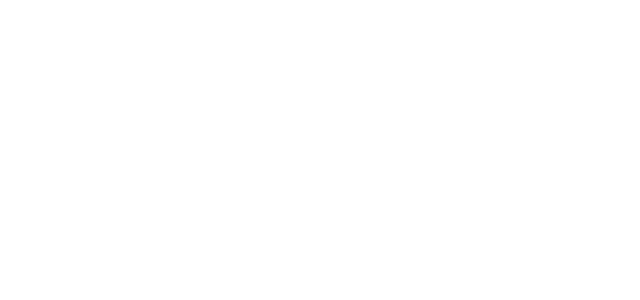
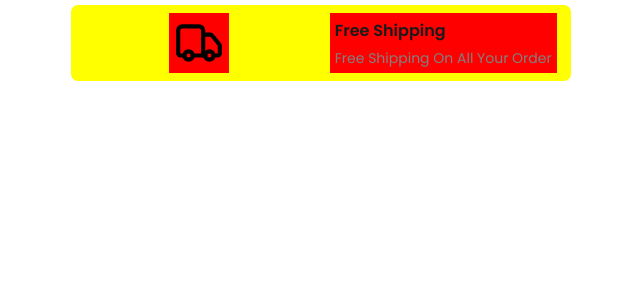
Before and after one commit to delciocapolo/agricolar, a React (Vite) app: page / in a window 1280 px wide. Shown: the top 300 px of the page, without its empty margins (319-959 px from the left). Built offline with nearby package versions, Linux system fonts and the light colour scheme.

Commit message:
working at Featured bar

```diff
--- a/src/App.tsx
+++ b/src/App.tsx
@@ -1,4 +1,6 @@
+import Featured from "./components/main-components/Featured/Featured";
 import { IMediaCard } from "./components/main-components/TeamCard/interfaces/interface";
+import Box from "./components/main-components/TopLevelComponent/Box/Box";
 
 const App = () => {
   const social_medias: IMediaCard[] = [
@@ -22,7 +24,7 @@
 
   return (
     <main className="main">
-
+      <Featured />
     </main>
   );
 };
--- a/src/components/main-components/Featured/Featured.tsx
+++ b/src/components/main-components/Featured/Featured.tsx
@@ -0,0 +1,12 @@
+import Box from "../TopLevelComponent/Box/Box";
+import Feature from "./internalComponents/Feature";
+
+const Featured = () => {
+    return (
+        <Box className="featured">
+            <Feature />
+        </Box>
+    )
+};
+
+export default Featured;
--- a/src/components/main-components/Featured/internalComponents/Feature.tsx
+++ b/src/components/main-components/Featured/internalComponents/Feature.tsx
@@ -0,0 +1,42 @@
+import styled from "@emotion/styled";
+import Box from "../../TopLevelComponent/Box/Box";
+import { Truck } from "lucide-react";
+
+const Feature = () => {
+    const size = 50;
+
+    const Content = styled(Box)`
+        flex-direction: column;
+        align-items: flex-start;
+        gap: 5px;
+        background-color: red;
+    `;
+    const Title = styled['h1'](_ => ({ font: 'var(--Body-Medium-600)', color: 'var(--Gray-900)' }));
+    const SubTitle = styled['h2'](_ => ({ font: 'var(--Body-Small-400)', color: 'var(--Gray-500)' }));
+
+    const Feature = styled(Box)`
+        padding: 0.5rem;
+        background-color: yellow;
+        border-radius: var(--border-radius);
+        width: 500px;
+        gap: 5px;
+        flex-wrap: wrap;
+        & > div {
+            width: fit-content;
+        }
+    `;
+
+    return (
+        <Feature grid className="feature">
+            <Box style={{ backgroundColor: 'red' }}>
+                <Truck size={size} />
+            </Box>
+            <Content>
+                <Title>Free shipping</Title>
+                <SubTitle>Free shipping on all your order</SubTitle>
+            </Content>
+        </Feature>
+    )
+}
+
+export default Feature;
--- /dev/null
+++ b/src/components/main-components/TopLevelComponent/Box/Box.tsx
@@ -0,0 +1,44 @@
+import styled from "@emotion/styled";
+import { FC, HTMLAttributes, ReactNode } from "react";
+
+const configs = {
+    width: 'clamp(310px, 85%, 1024px)',
+    height: 'fit-content',
+    margin: 'auto',
+    padding: '0.3rem'
+};
+
+const flex = {
+    display: 'flex',
+    justifyContent: 'center',
+    alignItems: 'center',
+    gap: '10px',
+};
+
+const grid = {
+    display: 'grid',
+    placeItems: 'center',
+    gridTemplateColumns: 'repeat(auto-fit, minmax(100px, 1fr))',
+    gap: '10px',
+};
+
+interface IBoxContainer extends HTMLAttributes<HTMLDivElement> {
+    children?: ReactNode;
+    grid?: boolean;
+}
+
+const BoxContainer = styled['div']<IBoxContainer>(props => (
+    props.grid ? { ...grid, ...configs } : { ...flex, ...configs }
+));
+
+
+const Box: FC<IBoxContainer> = (props) => {
+    const { children } = props;
+    return (
+        <BoxContainer {...props}>
+            {children}
+        </BoxContainer>
+    )
+};
+
+export default Box;
```
